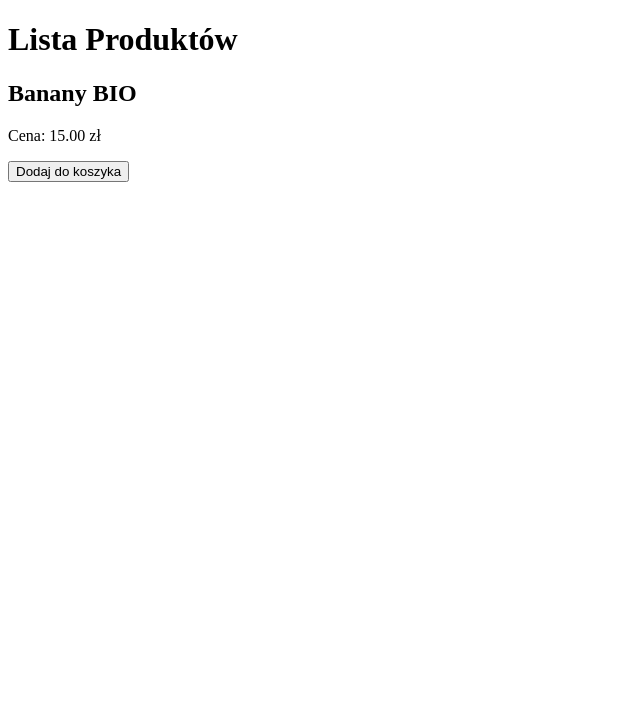
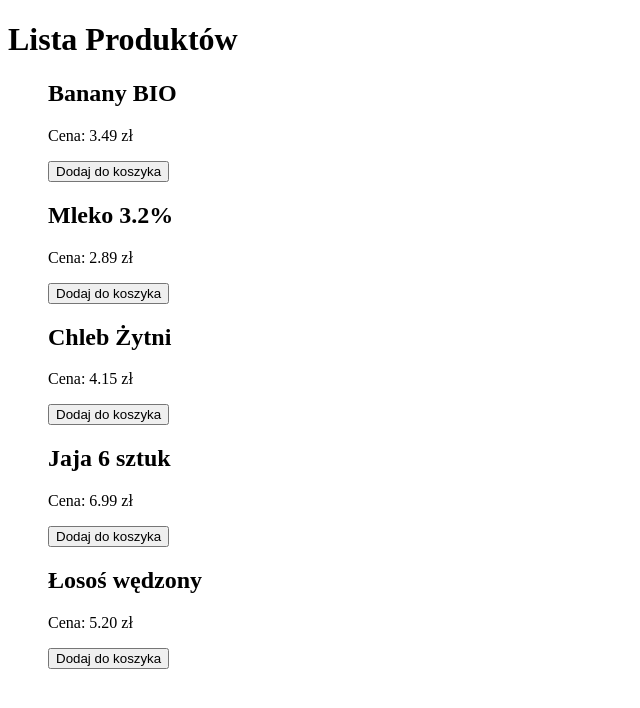
Before and after one commit to hjxxzk/Agnieszka_Pisarek_Web_Wroclaw, a React (Vite) app: page / in a window 1280 px wide. Shown: the top 708 px of the page, without its empty margins (0-640 px from the left). Built offline with nearby package versions, Linux system fonts and the light colour scheme.

Commit message:
add product list

```diff
--- a/src/App.tsx
+++ b/src/App.tsx
@@ -1,12 +1,11 @@
 import './App.css'
-import Product from "./components/Product.tsx";
+import ProductList from "./components/ProductList.tsx";
 
 function App() {
 
   return (
     <div>
-      <h1>Lista Produktów</h1>
-      <Product name="Banany BIO" price="15.00"></Product>
+      <ProductList />
     </div>
   )
 }
--- /dev/null
+++ b/src/components/ProductList.tsx
@@ -0,0 +1,31 @@
+import React from 'react';
+import products from '../data/products.json';
+import Product from './Product.tsx';
+
+interface ProductType {
+    id: number;
+    name: string;
+    price: {
+        main: number;
+        fractional: number;
+    };
+}
+
+const ProductList: React.FC = () => {
+    return (
+        <div>
+            <h1>Lista Produktów</h1>
+            <ul>
+                {products.map((product: ProductType) => (
+                    <Product
+                        key={product.id}
+                        name={product.name}
+                        price={`${product.price.main}.${product.price.fractional}`}
+                    />
+                ))}
+            </ul>
+        </div>
+    );
+}
+
+export default ProductList;
```
